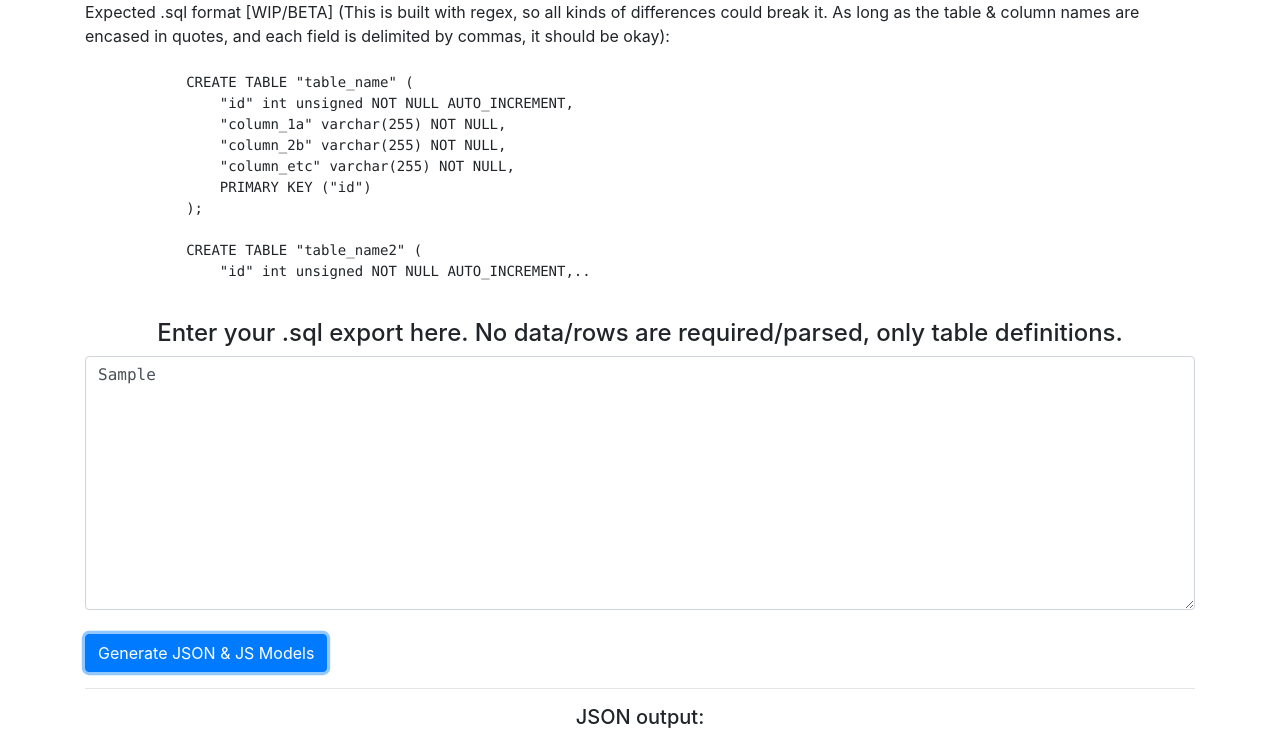
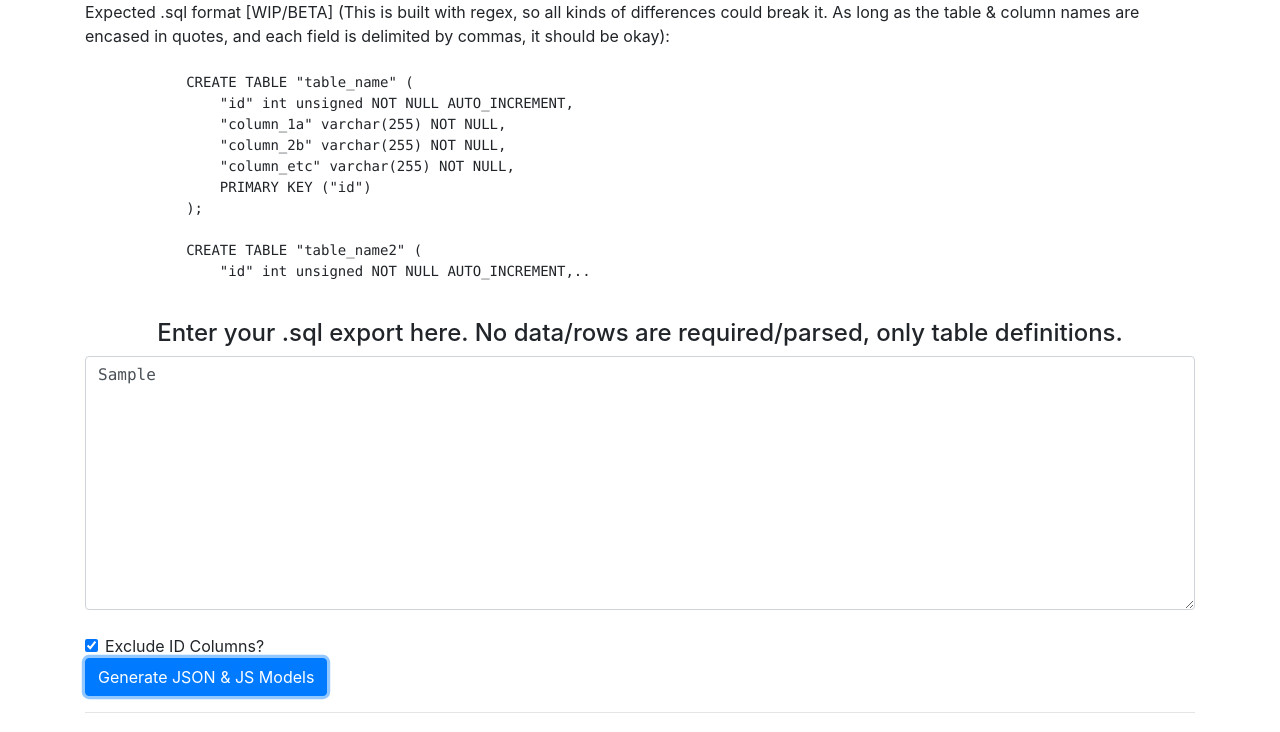
Before and after one commit to Matsyir/web-tools, a plain HTML site: page sql-models-to-json-js/index.html in a window 1280 px wide. Both pictures are taken after typing "Sample", "Sample", "Sample" into the empty fields and a click on the button "Generate JSON & JS Models". Shown: the top 732 px of the page. Drawn offline with nearby package versions, Linux system fonts and the light colour scheme.

Commit message:
sql-models: add option to exclude id from results

```diff
--- a/sql-models-to-json-js/index.html
+++ b/sql-models-to-json-js/index.html
@@ -26,6 +26,10 @@
         <h4 class="text-center">Enter your .sql export here. No data/rows are required/parsed, only table definitions.</h4>
         <textarea id="sqlInput" rows="10" cols="20" class="form-control text-monospace"></textarea>
         <br/>
+        <div class="form-check">
+            <input class="form-check-input" type="checkbox" value="" id="excludeId" checked>
+            <label class="form-check-label" for="excludeId">Exclude ID Columns?</label>
+        </div>
         <input type="button" id="generate" value="Generate JSON & JS Models" class="btn btn-primary">
         <br/><hr/>
         <h5 class="text-center">JSON output:</h5>
@@ -69,6 +73,8 @@
                 let sqlInput = $("#sqlInput").val();
                 if (sqlInput == null || sqlInput.length < 1) { return; }
 
+                let excludeId = $("#excludeId").prop("checked");
+
                 let tableDefinitions = []; // will add tableDefs as { tableName: "str", tableColumns: ["str", "str",..] }
 
                 sqlInput.match(/CREATE TABLE ".*" \([\s\S]+?\);/g).forEach((tableMatch) => {
@@ -77,6 +83,10 @@
                     let tableColumns = tableMatch.match(/\n\s+?".+?"[\s\S]+?,/g).map((m) =>
                         m.match(/"(?<columnName>.+?)"/).groups.columnName
                     );
+
+                    if (excludeId) {
+                        tableColumns = tableColumns.filter((col) => col.toLowerCase() != "id");
+                    }
 
                     tableDefinitions.push({tableName, tableColumns});
                 });
```
